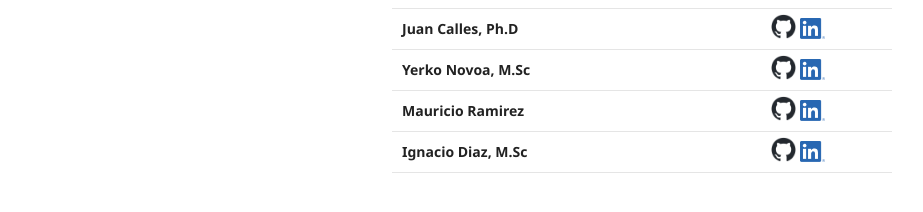
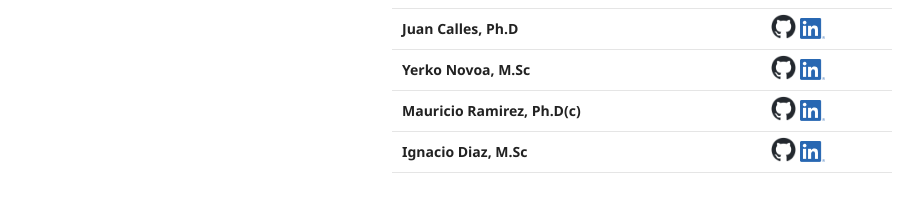
Before and after one commit to PhyData/PhyData.github.io, a Jekyll site: the page built from research_team.md, in a window 1280 px wide. Shown: the part 482-694 px from the top of the page, without its empty margins (178-1101 px from the left). Built offline with Jekyll 4.4.1, drawn with Linux system fonts in a browser that asks for light colours; our own code applies the rules of GitHub Pages for plain Markdown files.

Commit message:
Update research_team.md

```diff
--- a/research_team.md
+++ b/research_team.md
@@ -117,5 +117,5 @@ We have a highly skilled team coming from diverse backgrounds, including Theoret
 | **Elram Figueroa, Ph.D(c)**     | [<img src="github-mark.png" alt="drawing" width="25"/>]() [<img src="LinkLOGO.png" alt="drawing" width="25"/>](https://www.linkedin.com/in/elram-figueroa-b4847774/) |
 | **Juan Calles, Ph.D**           | [<img src="github-mark.png" alt="drawing" width="25"/>](https://github.com/jcallesh) [<img src="LinkLOGO.png" alt="drawing" width="25"/>](https://www.linkedin.com/in/juan-calles-95590710a/)  |
 | **Yerko Novoa, M.Sc**           | [<img src="github-mark.png" alt="drawing" width="25"/>](https://github.com/) [<img src="LinkLOGO.png" alt="drawing" width="25"/>](https://www.linkedin.com/)  |
-| **Mauricio Ramirez**            | [<img src="github-mark.png" alt="drawing" width="25"/>](https://github.com/) [<img src="LinkLOGO.png" alt="drawing" width="25"/>](https://www.linkedin.com/)  |
+| **Mauricio Ramirez, Ph.D(c)**   | [<img src="github-mark.png" alt="drawing" width="25"/>](https://github.com/) [<img src="LinkLOGO.png" alt="drawing" width="25"/>](https://www.linkedin.com/)  |
 | **Ignacio Diaz, M.Sc**          | [<img src="github-mark.png" alt="drawing" width="25"/>](https://github.com/) [<img src="LinkLOGO.png" alt="drawing" width="25"/>](https://www.linkedin.com/)  |
```
